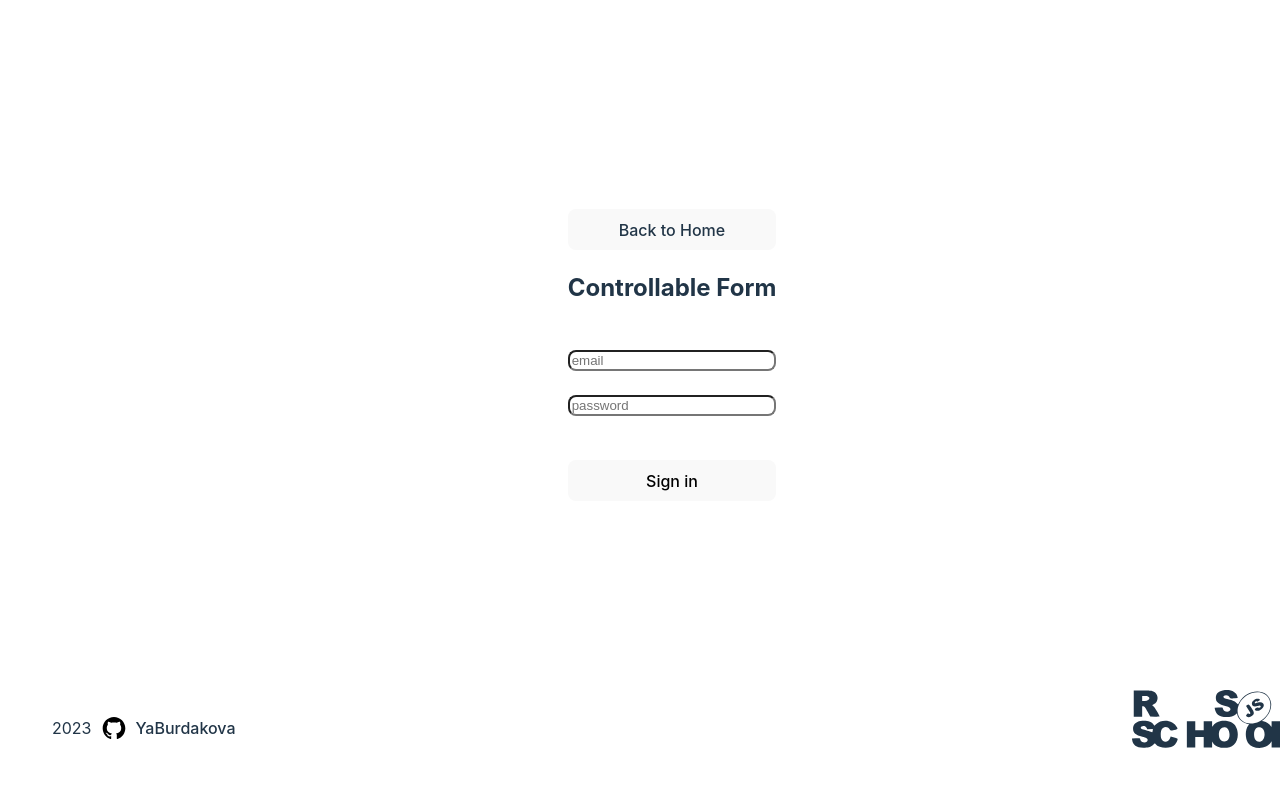
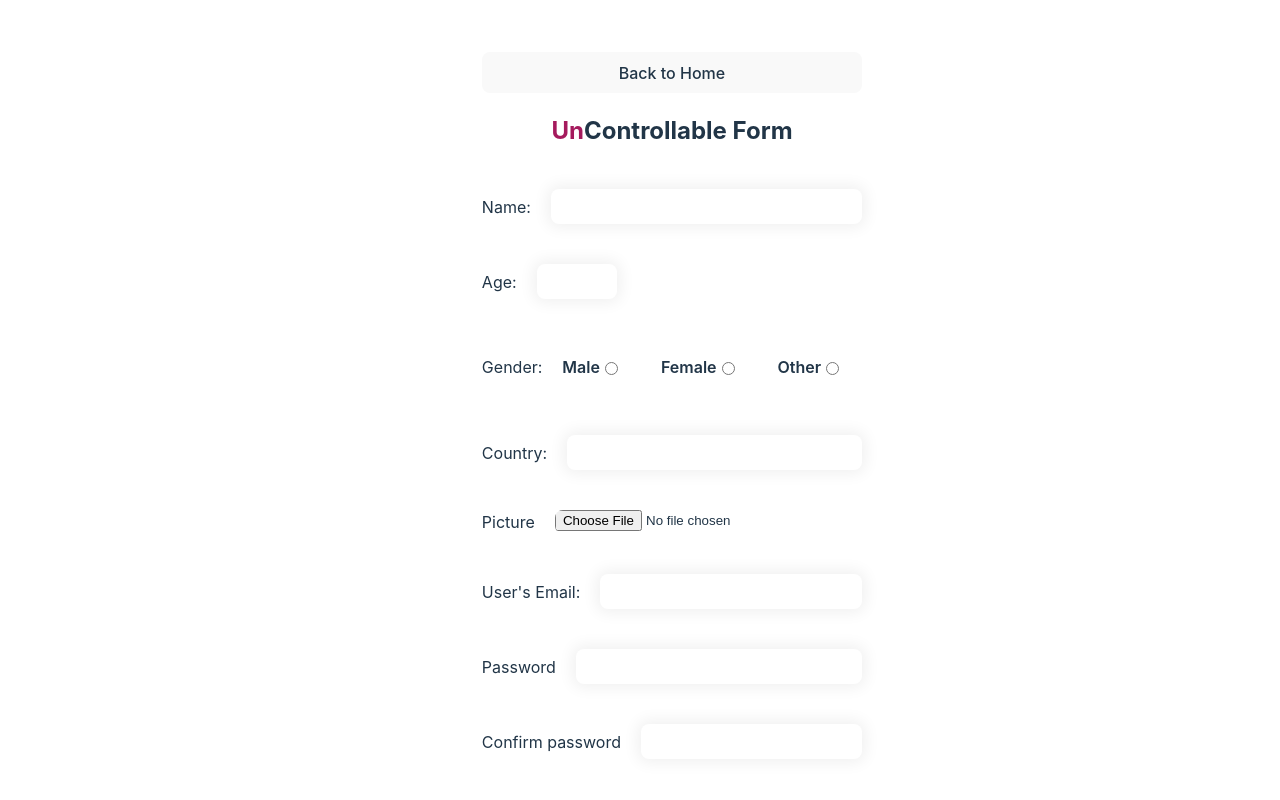
Before and after one commit to yburdakova/RS-react, a React (Vite) app: page /controllable-form in a window 1280 px wide. Shown: the top 800 px of the page. Built offline with nearby package versions, Linux system fonts and the light colour scheme.

Commit message:
feat: add controllable form

```diff
--- a/src/components/index.ts
+++ b/src/components/index.ts
@@ -1,10 +1,12 @@
 import { Footer } from "./Footer/Footer";
 import { UserCardItem } from "./UserCardItem/UserCardItem";
+import PasswordStrength from "./PasswordStrength";
 
 
 
 export {
   Footer,
-  UserCardItem
+  UserCardItem,
+  PasswordStrength
 
 }
--- a/src/constants/validateSchema.ts
+++ b/src/constants/validateSchema.ts
@@ -12,7 +12,7 @@ export const schema = yup.object().shape({
     .integer('Age must be an integer'),
   gender: yup
     .string()
-    .oneOf(['male', 'female'])
+    .oneOf(['maleGender', 'femaleGender', 'otherGender'])
     .required('Choose the gender, this is required'),
   country: yup.string().required('Country is a required field'),
   picture: yup
--- a/src/pages/ControllableForm.tsx
+++ b/src/pages/ControllableForm.tsx
@@ -1,28 +1,262 @@
-import { Link } from "react-router-dom"
+import { Link, useNavigate } from "react-router-dom"
+import styles from '../styles/form.module.css';
+import { useAppDispatch, useAppSelector } from "../hooks/redux";
+import { userSlice } from "../store/reducers/UserSlice";
+import { IControllableForm, IForm } from "../constants/types";
+import { useState } from "react";
+import { useForm } from "react-hook-form";
+import {yupResolver} from '@hookform/resolvers/yup'
+import { schema } from "../constants/validateSchema";
+import { convertImage } from "../utils/utils";
+
+
 
 export const ControllableForm = () => {
+
+  const {setUser} = userSlice.actions
+  const actualData = useAppSelector((store) => store.userReducer.users);
+  const countires = useAppSelector((store) => store.userReducer.countries);
+  const navigate = useNavigate();
+  const dispatch = useAppDispatch();
+
+  const [imagePreview, setImagePreview] = useState<string>('');
+
+  const {
+    register,
+    handleSubmit,
+    formState: { errors },
+    trigger,
+    setValue,
+  } = useForm({ resolver: yupResolver(schema), mode: 'onChange' });
+
+  const handleSubmitForm = async (data: IForm) => {
+    if (data.picture instanceof File) {
+      const base64Image = await convertImage(data.picture);
+      const newData: IControllableForm = { ...data, picture: base64Image };
+      const newArrData: IControllableForm[] = [newData, ...actualData];
+      dispatch(setUser(newArrData));
+      navigate('/');
+    } else {
+      console.error('Invalid picture type');
+    }
+  };
+
+  const handleChangeFile = (event: React.ChangeEvent<HTMLInputElement>) => {
+    if (event.target.files && event.target.files[0] instanceof File) {
+      const file = event.target.files[0];
+      setImagePreview(URL.createObjectURL(file));
+      setValue('picture', file);
+      trigger('picture');
+    }
+  };
+
+  const handleChangePassword = (event: React.ChangeEvent<HTMLInputElement>) => {
+    const password = event.target.value;
+    setValue('password', password);
+    trigger('password');
+    trigger('confirmPassword');
+  };
+
   return (
-    <div className="form-container">
+    <div className={styles.formContainer}>
     <button>
       <Link to="/">Back to Home</Link>
     </button>
-      <form>
-        <h2>Controllable Form</h2>
-        <br />
+    <form onSubmit={handleSubmit(handleSubmitForm)}>
+      <h2><span className='accent'>Un</span>Controllable Form</h2>
+      <div className={styles.inputBox}>
+        <label className={styles.label} htmlFor="name">
+          Name:
+        </label>
+        <input
+          className={styles.textInput}
+          {...register('name')}
+          id="name"
+          />
+        {errors.name &&
+          <p className={`${styles.errorMessage} ${styles.show}`}>
+            {errors.name.message}
+          </p>
+        }
+    </div>
 
-        <input placeholder="email" type="email" required />
-        <br />
+    <div className={`${styles.inputBox} ${styles.shortBox}` } >
+      <label className={styles.label} htmlFor="age">
+        Age:
+      </label>
+      <input
+        className={styles.textInput}
+        {...register('age')}
+        id="age"
+        type="number"
+      />
+      {errors.age && (
+        <p className={`${styles.errorMessage} ${styles.show}`}>
+          {errors.age.message}
+        </p>
+      )}
+    </div>
 
+    <div className={styles.inputBox}>
+      <p className={styles.label}>Gender:</p>
+      <div className={styles.radioBox}>
+        <div className={styles.genderBox}>
+          <label className={styles.labelRadio} htmlFor="maleGender">
+            Male
             <input
-          placeholder="password"
-          type="password"
-          required
+              {...register('gender')}
+              type="radio"
+              id="maleGender"
+              name="gender"
+              value="maleGender"
             />
-        <br />
+          </label>
+        </div>
+        <div className={styles.genderBox}>
+          <label className={styles.labelRadio} htmlFor="femaleGender">
+            Female
+            <input
+              {...register('gender')}
+              type="radio"
+              id="femaleGender"
+              name="gender"
+              value="femaleGender"
+          />
+          </label>
+        </div>
+        <div className={styles.genderBox}>
+          <label className={styles.labelRadio} htmlFor="otherGender">
+            Other
+            <input
+              {...register('gender')}
+              type="radio"
+              id="otherGender"
+              name="gender"
+              value="otherGender"
+          />
+          </label>
+        </div>
+      </div>
+      {errors.gender && (
+        <p className={`${styles.errorMessage} ${styles.show}`}>
+          {errors.gender.message}
+        </p>
+      )}
+    </div>
 
-        <button type="submit">Sign in</button>
+    <div className={styles.inputBox}>
+      <label className={styles.label} htmlFor="country">
+        Country:
+      </label>
+      <input
+        className={styles.textInput}
+        {...register('country')}
+        list="countries"
+        name="country"
+        id="country"
+      />
+      <datalist id="countries">
+        {countires.map((country, index) => {
+          return <option key={index} value={country} />;
+        })}
+      </datalist>
+      {errors.country && (
+        <p className={`${styles.errorMessage} ${styles.show}`}>
+          {errors.country.message}
+        </p>
+        )}
+    </div>
+
+    <div className={styles.inputBox}>
+      <label className={styles.label} htmlFor="picture">
+        Picture
+      </label>
+      <input
+        id="picture"
+        type="file"
+        onChange={(e) => {
+          handleChangeFile(e);
+        }}
+      />
+      {imagePreview && (
+        <img className={styles.fileImage} src={imagePreview} alt="Preview" />
+      )}
+        {errors.picture && (
+          <p className={`${styles.errorMessage}`}>{errors.picture.message}</p>
+        )}
+    </div>
+
+    <div className={styles.inputBox}>
+      <label className={styles.label} htmlFor="email">
+        User&apos;s Email:
+      </label>
+      <input
+        className={styles.textInput}
+        {...register('email')}
+        id="email"
+      />
+      {errors.email && (
+        <p className={`${styles.errorMessage} ${styles.show}`}>
+        {errors.email.message}
+        </p>
+      )}
+    </div>
+
+    <div className={styles.inputBox}>
+    <label className={styles.label} htmlFor="password">
+        Password
+      </label>
+      <input
+        className={styles.textInput}
+        id="password"
+        onChange={(e) => {
+          handleChangePassword(e);
+        }}
+      />
+      {errors.password && (
+        <p className={`${styles.errorMessage} ${styles.show}`}>
+          {errors.password.message}
+        </p>
+      )}
+    </div>
+
+    <div className={styles.inputBox}>
+      <label className={styles.label} htmlFor="confirmPassword">
+        Confirm password
+      </label>
+      <input
+        className={styles.textInput}
+        {...register('confirmPassword')}
+        id="confirmPassword"
+      />
+      {errors.confirmPassword && (
+        <p className={`${styles.errorMessage} ${styles.show}`}>
+          {errors.confirmPassword.message}
+        </p>
+      )}
+
+    </div>
+
+    <div className={`${styles.inputBox} ${styles.shortBox}` }>
+      <label className={styles.checkboxLabel} htmlFor="accept">
+        I agree with something
+      </label>
+      <input
+        {...register('accept')}
+        id="accept"
+        type="checkbox"
+      />
+      {errors.accept && (
+        <p className={`${styles.errorMessage} ${styles.show}`}>
+          {errors.accept.message}
+        </p>
+      )}
+    </div>
+
+    <div>
+      <button type="submit">Submit</button>
+    </div>
     </form>
   </div>
-
   )
 }
--- a/src/pages/UncontrollableForm.tsx
+++ b/src/pages/UncontrollableForm.tsx
@@ -82,10 +82,10 @@ export const UncontrollableForm = () => {
       country: countryField.current?.value,
       email: emailField.current?.value,
       gender: genderMailField.current?.checked
-        ? 'male'
+        ? 'maleGender'
         : genderFemailField.current?.checked
-        ? 'female'
-        : 'other',
+        ? 'femaleGender'
+        : 'otherGender',
       name: nameField.current?.value,
       password: passwordField.current?.value,
       picture: imageObject,
@@ -213,7 +213,7 @@ export const UncontrollableForm = () => {
               return <option key={i} value={el} />;
             })}
           </datalist>
-        {error.gender && (
+        {error.country && (
           <p className={`${styles.errorMessage} ${styles.show}`}>
             {error['country']}
           </p>
--- a/src/store/reducers/UserSlice.ts
+++ b/src/store/reducers/UserSlice.ts
@@ -1,17 +1,12 @@
 import { PayloadAction, createSlice } from "@reduxjs/toolkit";
-import { IUser } from "../../constants/types";
+import { IControllableForm, UserState } from "../../constants/types";
+import { countries } from "../../constants/countries";
 
-interface UserState {
-  users: IUser[];
-  isLoading: boolean;
-  error: string;
-}
+
 
 const initialState: UserState = {
-  users: [
-  ],
-  isLoading: false,
-  error:''
+  users: [],
+  countries: countries,
 }
 
 
@@ -19,10 +14,13 @@ export const userSlice = createSlice({
   name: 'user',
   initialState,
   reducers: {
-    setUser(state, action: PayloadAction<IUser[]>) {
+    setUser(state, action: PayloadAction<IControllableForm[]>) {
       state.users = action.payload
     },
-  },
+    SetCountry(state, action: PayloadAction<string[]>) {
+      state.countries = action.payload
+    }
+  }
 })
 
 export default userSlice.reducer
--- a/src/styles/form.module.css
+++ b/src/styles/form.module.css
@@ -120,3 +120,19 @@ input[type="checkbox"]{
 .smallLink:hover {
   text-decoration: underline #5a5a5a;
 }
+
+.passwordStrengthMeter {
+  width: 100%;
+  margin-top: 10px;
+}
+
+.strengthIndicator {
+  height: 10px;
+  transition: width 0.3s;
+}
+
+.strengthText {
+  margin-top: 5px;
+  font-weight: bold;
+  color: #333;
+}
```
Also changed, not shown: src/constants/types.ts (+6 -2 lines), src/utils/utils.ts (line endings or trailing spaces). Lines whose indentation alone changed are shown as unchanged.
